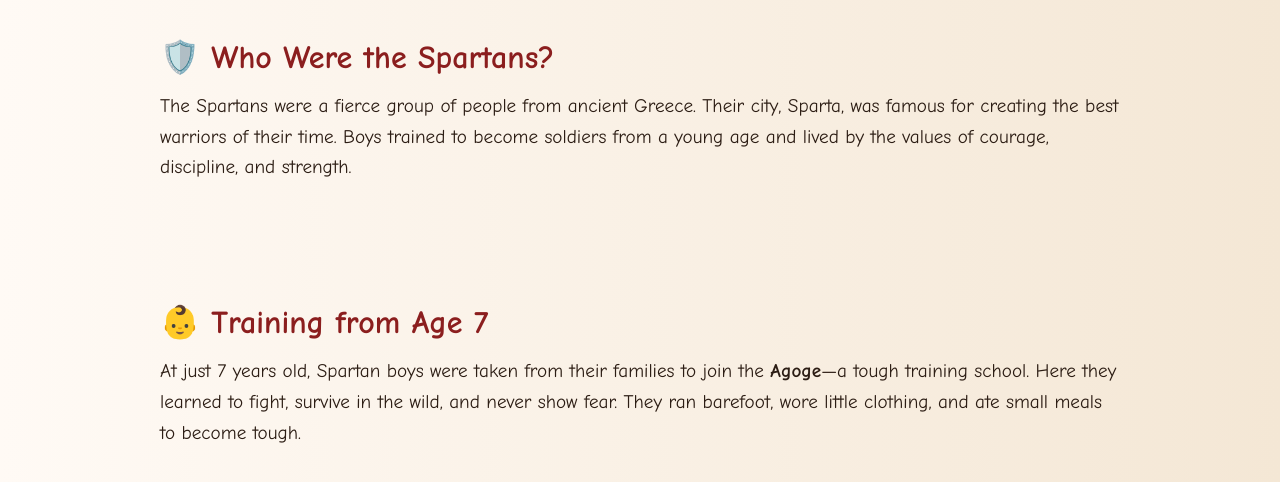
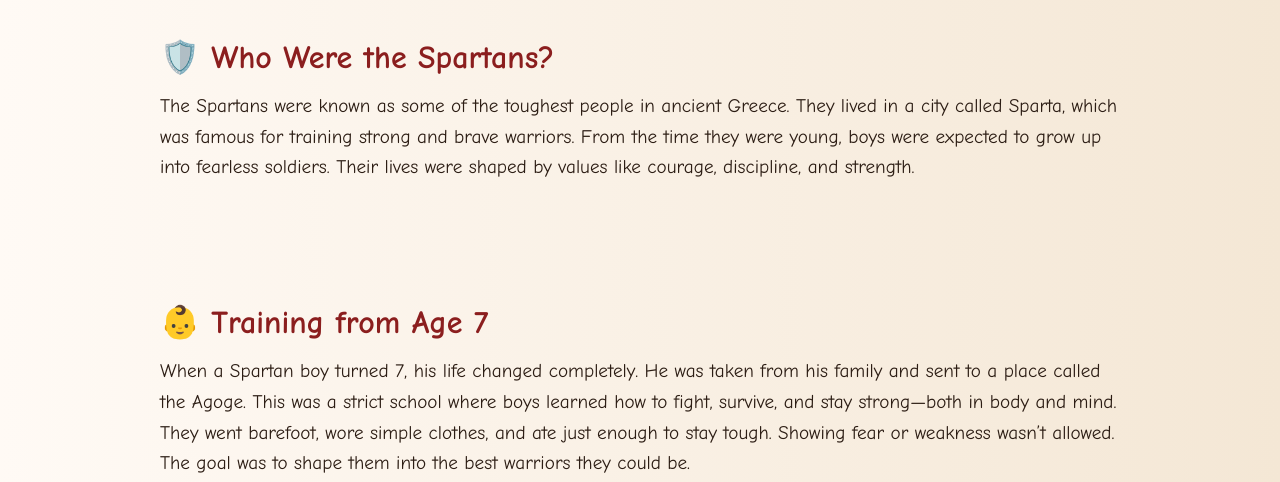
Before and after one commit to spartabynooh/spartabynooh.github.io, a plain HTML site: page Warriors.html in a window 1280 px wide. Shown: the part 369-851 px from the top of the page. Drawn offline with Linux system fonts and the light colour scheme.

Commit message:
Update Warriors.html

```diff
--- a/Warriors.html
+++ b/Warriors.html
@@ -27,13 +27,13 @@
 
     <section class="section">
       <h2>🛡️ Who Were the Spartans?</h2>
-      <p>The Spartans were a fierce group of people from ancient Greece. Their city, Sparta, was famous for creating the best warriors of their time. Boys trained to become soldiers from a young age and lived by the values of courage, discipline, and strength.</p>
+      <p>The Spartans were known as some of the toughest people in ancient Greece. They lived in a city called Sparta, which was famous for training strong and brave warriors. From the time they were young, boys were expected to grow up into fearless soldiers. Their lives were shaped by values like courage, discipline, and strength.</p>
     </section>
 
     <section class="section two-column">
       <div>
         <h2>👶 Training from Age 7</h2>
-        <p>At just 7 years old, Spartan boys were taken from their families to join the <strong>Agoge</strong>—a tough training school. Here they learned to fight, survive in the wild, and never show fear. They ran barefoot, wore little clothing, and ate small meals to become tough.</p>
+        <p>When a Spartan boy turned 7, his life changed completely. He was taken from his family and sent to a place called the Agoge. This was a strict school where boys learned how to fight, survive, and stay strong—both in body and mind. They went barefoot, wore simple clothes, and ate just enough to stay tough. Showing fear or weakness wasn’t allowed. The goal was to shape them into the best warriors they could be.</p>
       </div>
       <img src="https://scottmanning.com/wp-content/uploads/2007/02/300.jpg" alt="Spartan boy training" />
     </section>
```
